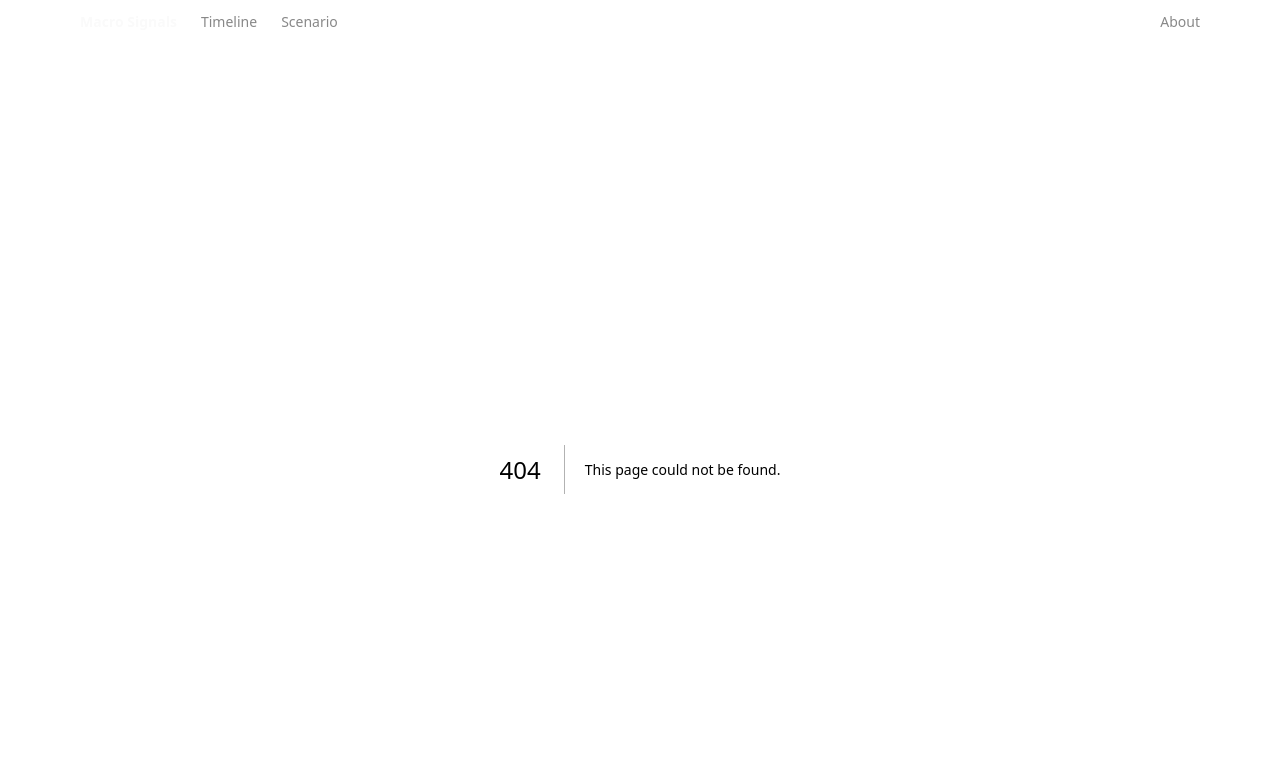
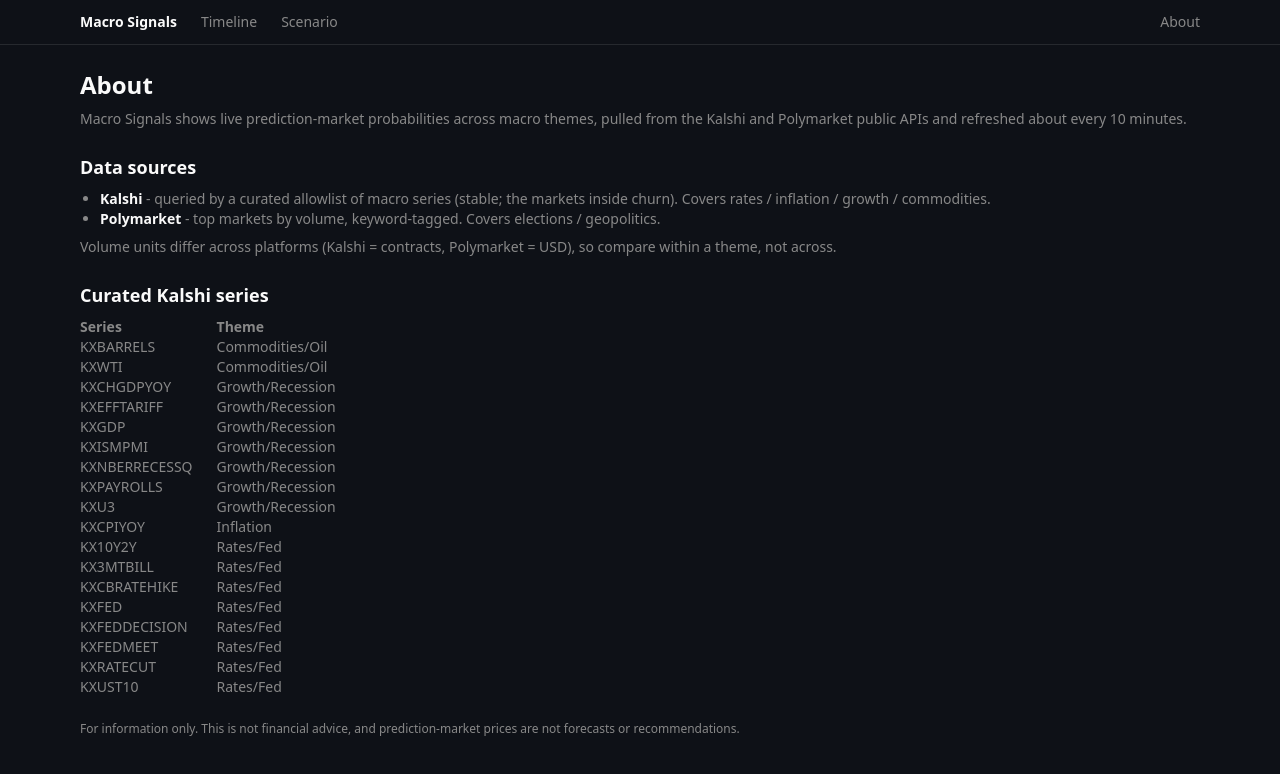
Before and after one commit to charlie-tren/crowdwise, a Next.js app: page /about in a window 1280 px wide. Before the commit this address had no page. Shown: the top 774 px of the page. Built offline with nearby package versions, Linux system fonts and the light colour scheme.

Commit message:
feat: about / methodology page

```diff
--- /dev/null
+++ b/app/about/page.tsx
@@ -0,0 +1,30 @@
+import { KALSHI_MACRO_SERIES } from "@/lib/taxonomy";
+
+export default function AboutPage() {
+  const series = Object.entries(KALSHI_MACRO_SERIES).sort((a, b) => (a[1] + a[0]).localeCompare(b[1] + b[0]));
+  return (
+    <article className="max-w-none">
+      <h1 className="text-2xl font-semibold">About</h1>
+      <p className="mt-2 text-sm text-muted">
+        Macro Signals shows live prediction-market probabilities across macro themes, pulled from the
+        Kalshi and Polymarket public APIs and refreshed about every 10 minutes.
+      </p>
+      <h2 className="mt-6 text-lg font-semibold">Data sources</h2>
+      <ul className="mt-2 list-disc pl-5 text-sm text-muted">
+        <li><strong className="text-[var(--text)]">Kalshi</strong> - queried by a curated allowlist of macro series (stable; the markets inside churn). Covers rates / inflation / growth / commodities.</li>
+        <li><strong className="text-[var(--text)]">Polymarket</strong> - top markets by volume, keyword-tagged. Covers elections / geopolitics.</li>
+      </ul>
+      <p className="mt-2 text-sm text-muted">
+        Volume units differ across platforms (Kalshi = contracts, Polymarket = USD), so compare within a theme, not across.
+      </p>
+      <h2 className="mt-6 text-lg font-semibold">Curated Kalshi series</h2>
+      <table className="mt-2 text-sm text-muted">
+        <thead><tr><th className="pr-6 text-left">Series</th><th className="text-left">Theme</th></tr></thead>
+        <tbody>{series.map(([s, t]) => <tr key={s}><td className="pr-6">{s}</td><td>{t}</td></tr>)}</tbody>
+      </table>
+      <p className="mt-6 text-xs text-muted">
+        For information only. This is not financial advice, and prediction-market prices are not forecasts or recommendations.
+      </p>
+    </article>
+  );
+}
```
